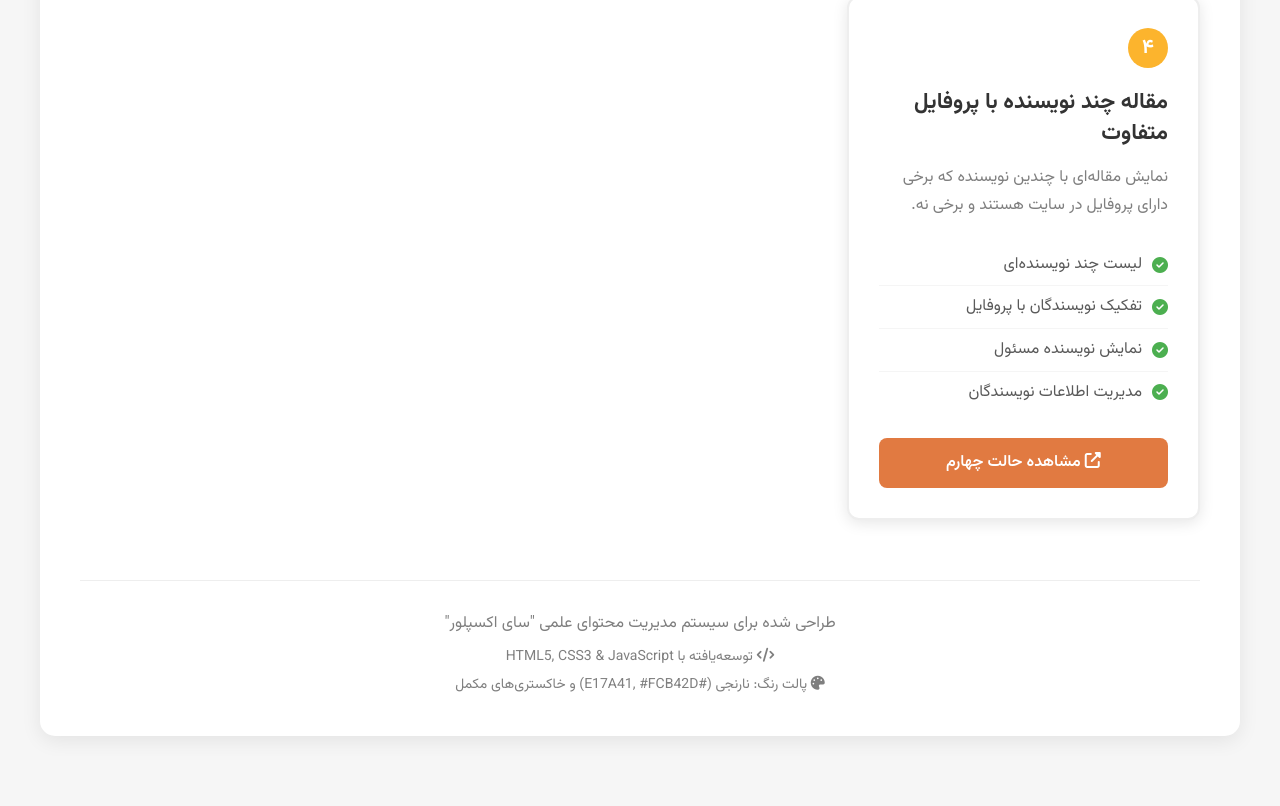
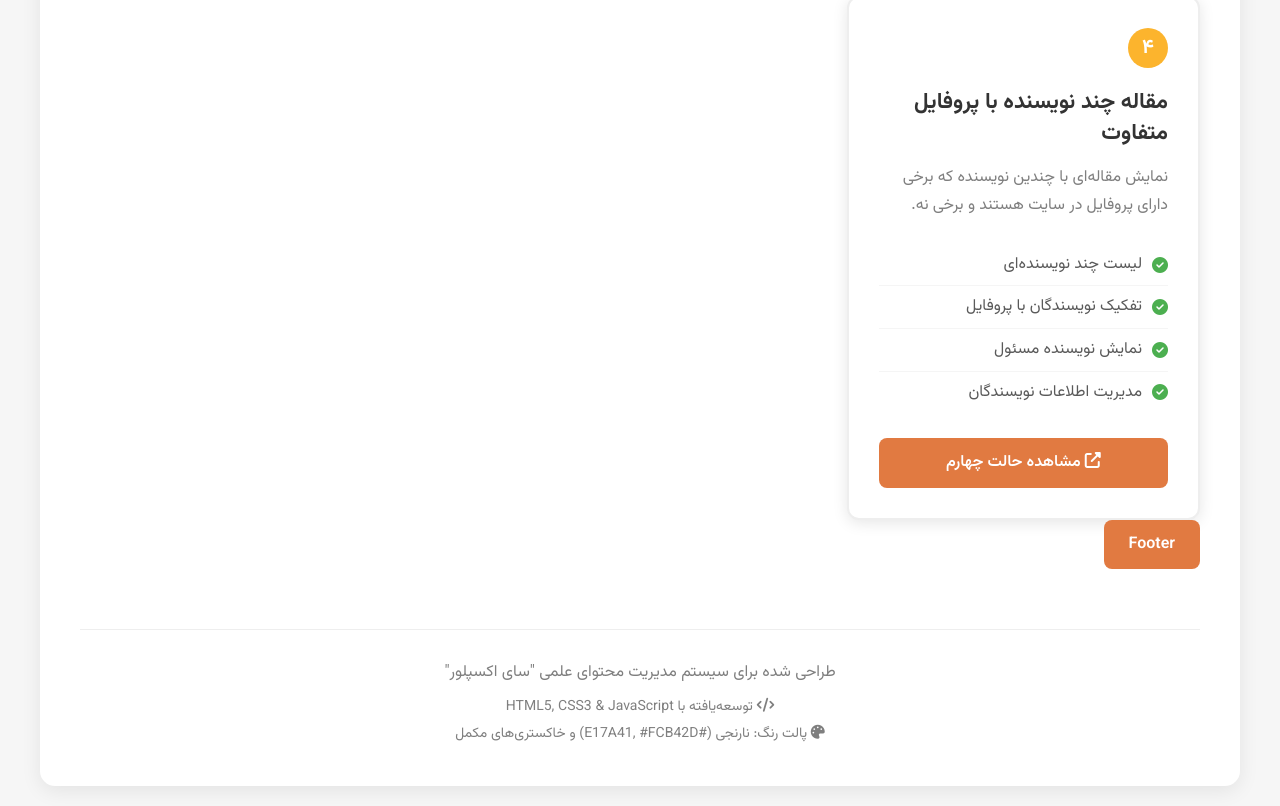
Before and after one commit to SciExplore-2025/samples, a plain HTML site: page index.html in a window 1280 px wide. Shown: the part 1504-2310 px from the top of the page. Before the commit the page ends 2260 px from the top, so only its background shows below. Drawn offline with Linux system fonts and the light colour scheme.

Commit message:
Update index.html

```diff
--- a/index.html
+++ b/index.html
@@ -332,7 +332,9 @@
                 </a>
             </div>
         </section>
-
+        <a href="footer.html" class="case-link">
+        <p>Footer</p>
+        </a>
         <footer>
             <p>طراحی شده برای سیستم مدیریت محتوای علمی "سای اکسپلور"</p>
             <p style="margin-top: 10px; font-size: 14px; color: #7F7F7F;">
```
